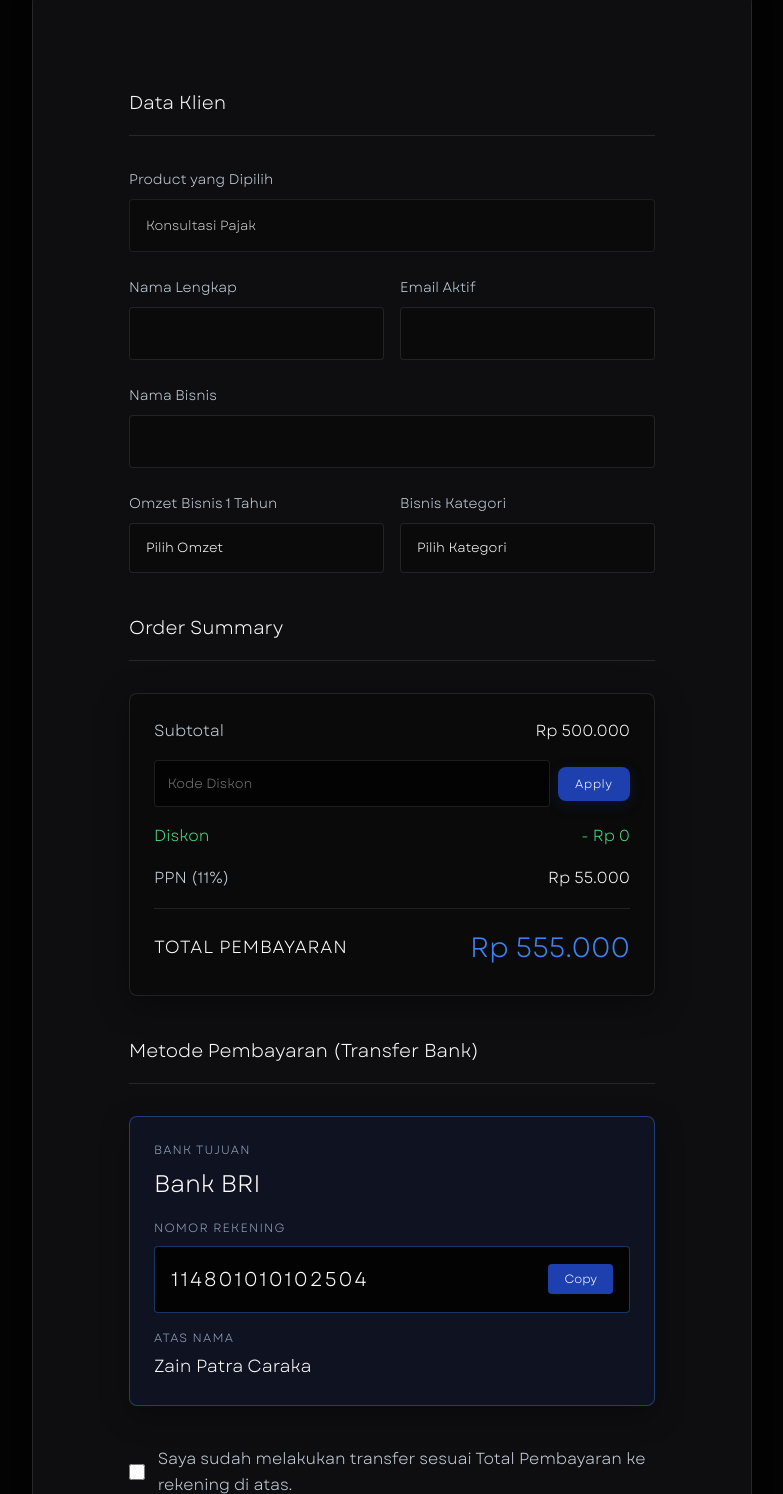
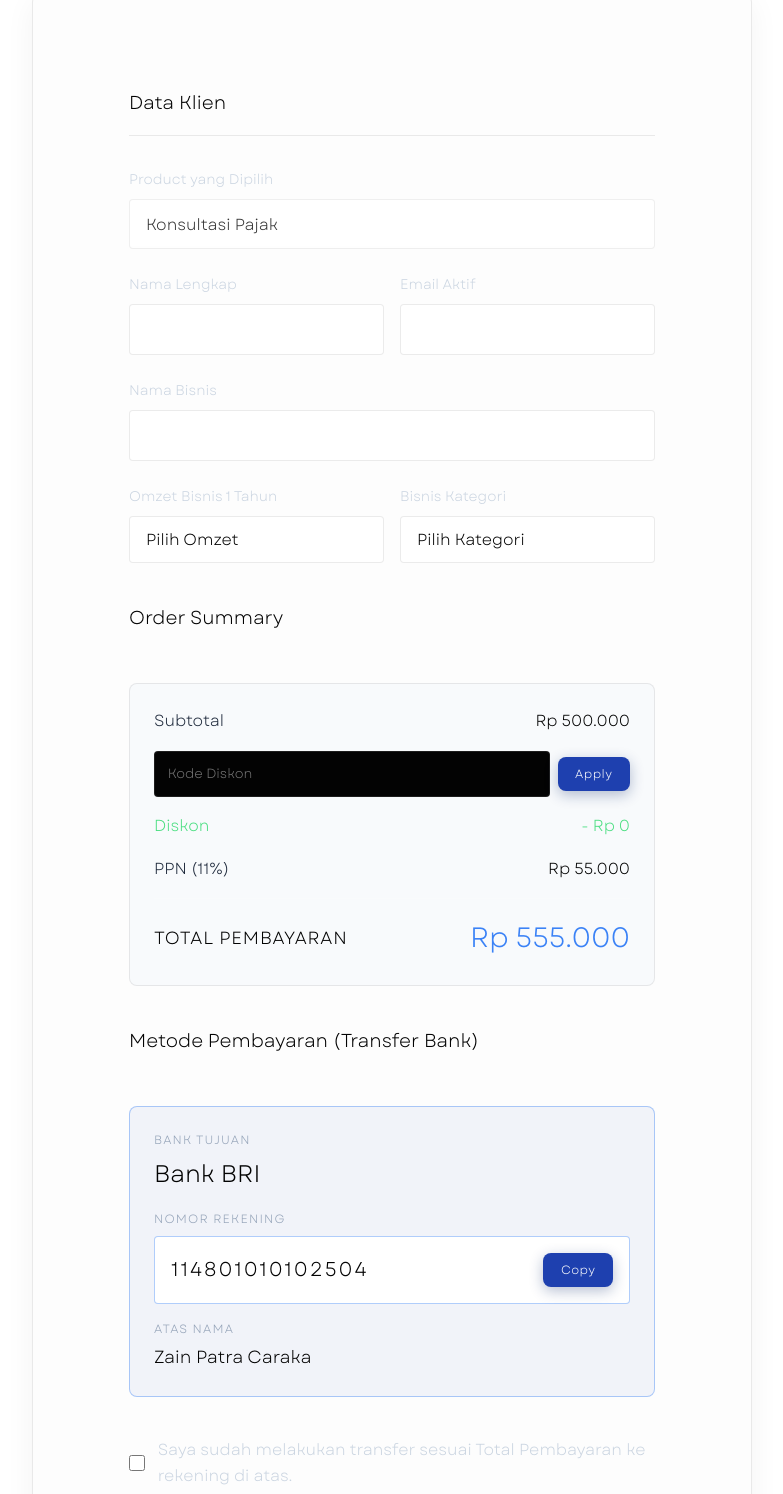
Before and after one commit to gilangsite/legalspot, a plain HTML site: page checkout.html in a window 1280 px wide. Shown: the part 517-2011 px from the top of the page, without its empty margins (248-1031 px from the left). Drawn offline with Linux system fonts and the light colour scheme.

Commit message:
style: implement mixed dark/light aesthetic with section-light and card-light components

```diff
--- a/checkout.html
+++ b/checkout.html
@@ -25,44 +25,39 @@
         </div>
     </section>
 
-    <section class="section">
+    <section class="section section-light">
         <div class="container" style="max-width:800px;">
-            <div class="card" style="padding:var(--space-2xl);">
+            <div class="card card-light" style="padding:var(--space-2xl);">
                 <form id="checkoutForm" style="display:grid; gap:1.5rem; text-align:left;">
-                    <h3
-                        style="color:var(--white); border-bottom:1px solid var(--border); padding-bottom:1rem; margin-bottom:0.5rem;">
+                    <h3 style="border-bottom:1px solid var(--border-light); padding-bottom:1rem; margin-bottom:0.5rem;">
                         Data Klien</h3>
 
                     <div style="display:grid; grid-template-columns:1fr; gap:0.5rem;">
                         <label style="color:var(--gray-light); font-size:var(--fs-sm);">Product yang Dipilih</label>
-                        <input type="text" id="productName" readonly
-                            style="background:var(--black-soft); border:1px solid var(--border); padding:1rem; border-radius:var(--radius-sm); color:var(--white); outline:none; width:100%; cursor:not-allowed; opacity:0.8;">
+                        <input type="text" id="productName" readonly class="form-input"
+                            style="cursor:not-allowed; opacity:0.8;">
                     </div>
 
                     <div style="display:grid; grid-template-columns:1fr 1fr; gap:1rem;">
                         <div style="display:grid; grid-template-columns:1fr; gap:0.5rem;">
                             <label style="color:var(--gray-light); font-size:var(--fs-sm);">Nama Lengkap</label>
-                            <input type="text" id="namaLengkap" required
-                                style="background:var(--black-soft); border:1px solid var(--border); padding:1rem; border-radius:var(--radius-sm); color:var(--white); outline:none; width:100%;">
+                            <input type="text" id="namaLengkap" required class="form-input">
                         </div>
                         <div style="display:grid; grid-template-columns:1fr; gap:0.5rem;">
                             <label style="color:var(--gray-light); font-size:var(--fs-sm);">Email Aktif</label>
-                            <input type="email" id="email" required
-                                style="background:var(--black-soft); border:1px solid var(--border); padding:1rem; border-radius:var(--radius-sm); color:var(--white); outline:none; width:100%;">
+                            <input type="email" id="email" required class="form-input">
                         </div>
                     </div>
 
                     <div style="display:grid; grid-template-columns:1fr; gap:0.5rem;">
                         <label style="color:var(--gray-light); font-size:var(--fs-sm);">Nama Bisnis</label>
-                        <input type="text" id="namaBisnis" required
-                            style="background:var(--black-soft); border:1px solid var(--border); padding:1rem; border-radius:var(--radius-sm); color:var(--white); outline:none; width:100%;">
+                        <input type="text" id="namaBisnis" required class="form-input">
                     </div>
 
                     <div style="display:grid; grid-template-columns:1fr 1fr; gap:1rem;">
                         <div style="display:grid; grid-template-columns:1fr; gap:0.5rem;">
                             <label style="color:var(--gray-light); font-size:var(--fs-sm);">Omzet Bisnis 1 Tahun</label>
-                            <select id="omzet" required
-                                style="background:var(--black-soft); border:1px solid var(--border); padding:1rem; border-radius:var(--radius-sm); color:var(--white); outline:none; width:100%; appearance:none;">
+                            <select id="omzet" required class="form-select">
                                 <option value="" disabled selected>Pilih Omzet</option>
                                 <option value="< 100 Juta">&lt; 100 Juta</option>
                                 <option value="100 Juta - 1 Miliyar">100 Juta - 1 Miliyar</option>
@@ -71,8 +66,7 @@
                         </div>
                         <div style="display:grid; grid-template-columns:1fr; gap:0.5rem;">
                             <label style="color:var(--gray-light); font-size:var(--fs-sm);">Bisnis Kategori</label>
-                            <select id="kategori" required
-                                style="background:var(--black-soft); border:1px solid var(--border); padding:1rem; border-radius:var(--radius-sm); color:var(--white); outline:none; width:100%; appearance:none;">
+                            <select id="kategori" required class="form-select">
                                 <option value="" disabled selected>Pilih Kategori</option>
                                 <option value="Retail">Retail</option>
                                 <option value="FMCG">FMCG</option>
@@ -89,10 +83,10 @@
                         Order Summary</h3>
 
                     <div
-                        style="background:var(--black-soft); border:1px solid var(--border); border-radius:var(--radius-md); padding:1.5rem; box-shadow:0 8px 32px rgba(0,0,0,0.4);">
+                        style="background:var(--white-muted); border:1px solid var(--border-light); border-radius:var(--radius-md); padding:1.5rem;">
                         <div style="display:flex; justify-content:space-between; margin-bottom:1rem;">
-                            <span style="color:var(--gray-light);">Subtotal</span>
-                            <span style="color:var(--white); font-weight:600;" id="subtotal">Rp 0</span>
+                            <span style="color:var(--gray-dark);">Subtotal</span>
+                            <span style="font-weight:600;" id="subtotal">Rp 0</span>
                         </div>
                         <div
                             style="display:grid; grid-template-columns:1fr auto; gap:0.5rem; margin-bottom:1rem; align-items:center;">
@@ -107,13 +101,13 @@
                             <span id="discountVal">- Rp 0</span>
                         </div>
                         <div style="display:flex; justify-content:space-between; margin-bottom:1rem;">
-                            <span style="color:var(--gray-light);">PPN (11%)</span>
-                            <span style="color:var(--white);" id="taxVal">Rp 0</span>
+                            <span style="color:var(--gray-dark);">PPN (11%)</span>
+                            <span id="taxVal">Rp 0</span>
                         </div>
                         <div style="height:1px; background:var(--border); margin:1rem 0;"></div>
                         <div style="display:flex; justify-content:space-between; align-items:center;">
                             <span
-                                style="color:var(--white); font-weight:600; font-size:1.1rem; text-transform:uppercase; letter-spacing:0.05em;">Total
+                                style="font-weight:600; font-size:1.1rem; text-transform:uppercase; letter-spacing:0.05em;">Total
                                 Pembayaran</span>
                             <span style="color:var(--navy-bright); font-weight:600; font-size:1.75rem;"
                                 id="finalPrice">Rp
@@ -126,14 +120,14 @@
                         Metode Pembayaran (Transfer Bank)</h3>
 
                     <div
-                        style="background:rgba(30, 64, 175, 0.1); border:1px solid var(--border-navy); border-radius:var(--radius-md); padding:1.5rem; display:flex; flex-direction:column; gap:0.5rem; box-shadow:0 10px 30px rgba(0,0,0,0.3);">
+                        style="background:rgba(30, 64, 175, 0.05); border:1px solid var(--border-navy); border-radius:var(--radius-md); padding:1.5rem; display:flex; flex-direction:column; gap:0.5rem;">
                         <div style="display:flex; align-items:center; justify-content:space-between;">
                             <div>
                                 <div
                                     style="color:var(--gray-mid); font-size:var(--fs-xs); font-weight:600; text-transform:uppercase; letter-spacing:0.1em; margin-bottom:0.2rem;">
                                     Bank
                                     Tujuan</div>
-                                <div style="color:var(--white); font-weight:600; font-size:1.5rem;">Bank BRI</div>
+                                <div style="font-weight:600; font-size:1.5rem;">Bank BRI</div>
                             </div>
                         </div>
                         <div style="margin-top:0.5rem;">
@@ -142,12 +136,11 @@
                                 Nomor
                                 Rekening</div>
                             <div
-                                style="display:flex; align-items:center; justify-content:space-between; background:var(--black); padding:1rem; border-radius:var(--radius-sm); border:1px solid var(--border-navy);">
-                                <span
-                                    style="color:var(--white); font-weight:600; letter-spacing:2px; font-size:1.25rem;"
+                                style="display:flex; align-items:center; justify-content:space-between; background:var(--white); padding:1rem; border-radius:var(--radius-sm); border:1px solid var(--border-navy);">
+                                <span style="font-weight:600; letter-spacing:2px; font-size:1.25rem;"
                                     id="rekNumber">114801010102504</span>
                                 <button type="button" onclick="copyRekening()"
-                                    style="background:var(--navy); color:white; border:none; padding:0.4rem 1rem; border-radius:var(--radius-sm); cursor:pointer; font-weight:600; font-size:var(--fs-xs);">Copy</button>
+                                    class="btn btn-primary btn-sm">Copy</button>
                             </div>
                         </div>
                         <div style="margin-top:0.5rem;">
@@ -155,7 +148,7 @@
                                 style="color:var(--gray-mid); font-size:var(--fs-xs); font-weight:600; text-transform:uppercase; letter-spacing:0.1em; margin-bottom:0.2rem;">
                                 Atas
                                 Nama</div>
-                            <div style="color:var(--white); font-weight:600; font-size:1.1rem;">Zain Patra Caraka</div>
+                            <div style="font-weight:600; font-size:1.1rem;">Zain Patra Caraka</div>
                         </div>
                     </div>
 
--- a/css/global.css
+++ b/css/global.css
@@ -58,10 +58,16 @@
   /* Gradient presets - More Dramatic */
   --grad-headline-gray: linear-gradient(135deg, #ffffff 0%, #94a3b8 100%);
   --grad-headline-navy: linear-gradient(135deg, #ffffff 0%, #3b82f6 100%);
+  --grad-headline-dark: linear-gradient(135deg, #030303 0%, #475569 100%);
+  --grad-headline-navy-dark: linear-gradient(135deg, #1e40af 0%, #3b82f6 100%);
   --grad-navy-button: linear-gradient(135deg, #1d4ed8 0%, #3b82f6 100%);
   --grad-glow: radial-gradient(circle at center, rgba(59, 130, 246, 0.1) 0%, transparent 70%);
   --grad-glass: linear-gradient(135deg, rgba(255, 255, 255, 0.05) 0%, rgba(255, 255, 255, 0) 100%);
 
+  /* Light mode tokens */
+  --white-bg: #ffffff;
+  --white-card: #fdfdfd;
+  --border-light: rgba(0, 0, 0, 0.08);
   /* Typography scale */
   --fs-xs: 0.75rem;
   --fs-sm: 0.875rem;
@@ -95,6 +101,69 @@
   /* Transitions */
   --transition: all 0.25s cubic-bezier(0.4, 0, 0.2, 1);
   --transition-slow: all 0.45s cubic-bezier(0.4, 0, 0.2, 1);
+}
+
+/* ---------- LIGHT SECTION UTILITIES ---------- */
+.section-light {
+  background-color: var(--white-bg) !important;
+  color: var(--black) !important;
+}
+
+.section-light .section-title .text-gradient-gray {
+  background: var(--grad-headline-dark) !important;
+  -webkit-background-clip: text !important;
+  background-clip: text !important;
+  -webkit-text-fill-color: transparent !important;
+}
+
+.section-light .section-title .text-gradient-navy {
+  background: var(--grad-headline-navy-dark) !important;
+  -webkit-background-clip: text !important;
+  background-clip: text !important;
+  -webkit-text-fill-color: transparent !important;
+}
+
+.section-light .section-subtitle {
+  color: var(--gray-dark);
+}
+
+.section-light .card:not(.card-light) {
+  background: var(--black-card);
+  color: var(--white-muted);
+}
+
+.card-light {
+  background: var(--white-card) !important;
+  border: 1px solid var(--border-light) !important;
+  box-shadow: 0 10px 30px rgba(0, 0, 0, 0.05) !important;
+  color: var(--black) !important;
+}
+
+.card-light h3,
+.card-light h4 {
+  color: var(--black) !important;
+}
+
+.card-light p {
+  color: var(--gray-dark) !important;
+}
+
+.section-light .form-label {
+  color: var(--gray-dark) !important;
+}
+
+.section-light .form-input,
+.section-light .form-select,
+.section-light .form-textarea {
+  background: var(--white) !important;
+  border-color: var(--border-light) !important;
+  color: var(--black) !important;
+}
+
+.section-light .form-input:focus,
+.section-light .form-select:focus,
+.section-light .form-textarea:focus {
+  border-color: var(--navy-bright) !important;
 }
 
 /* ---------- RESET ---------- */
--- a/css/home.css
+++ b/css/home.css
@@ -137,7 +137,7 @@
 
 /* ---- ABOUT SECTION ---- */
 .about-section {
-    background: var(--black-soft);
+    /* Background handled by section-light utility if applied */
 }
 
 .about-grid {
@@ -361,7 +361,7 @@
 
 /* ---- VISION & MISSION ---- */
 .vm-section {
-    background: var(--black-soft);
+    /* Background handled by section-light utility if applied */
 }
 
 .vm-grid {
```
Also changed, not shown: index.html (+6 -6 lines), partner.html (+10 -14 lines), product.html (+4 -4 lines).
